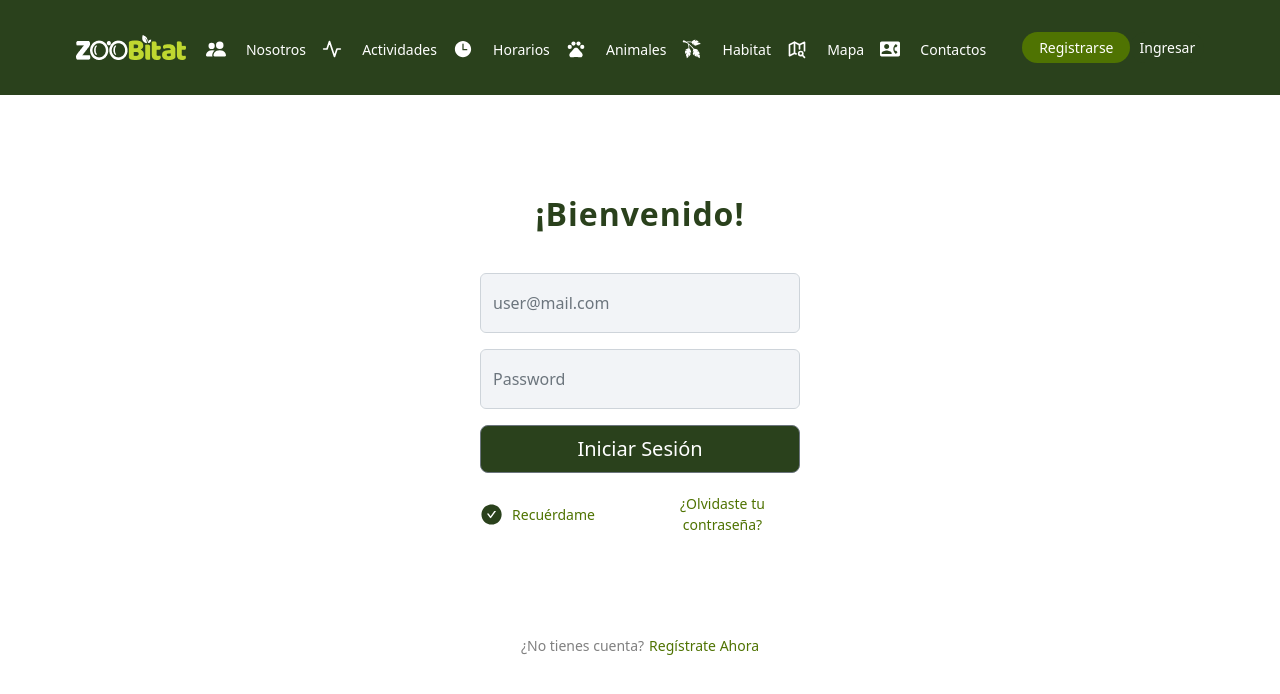
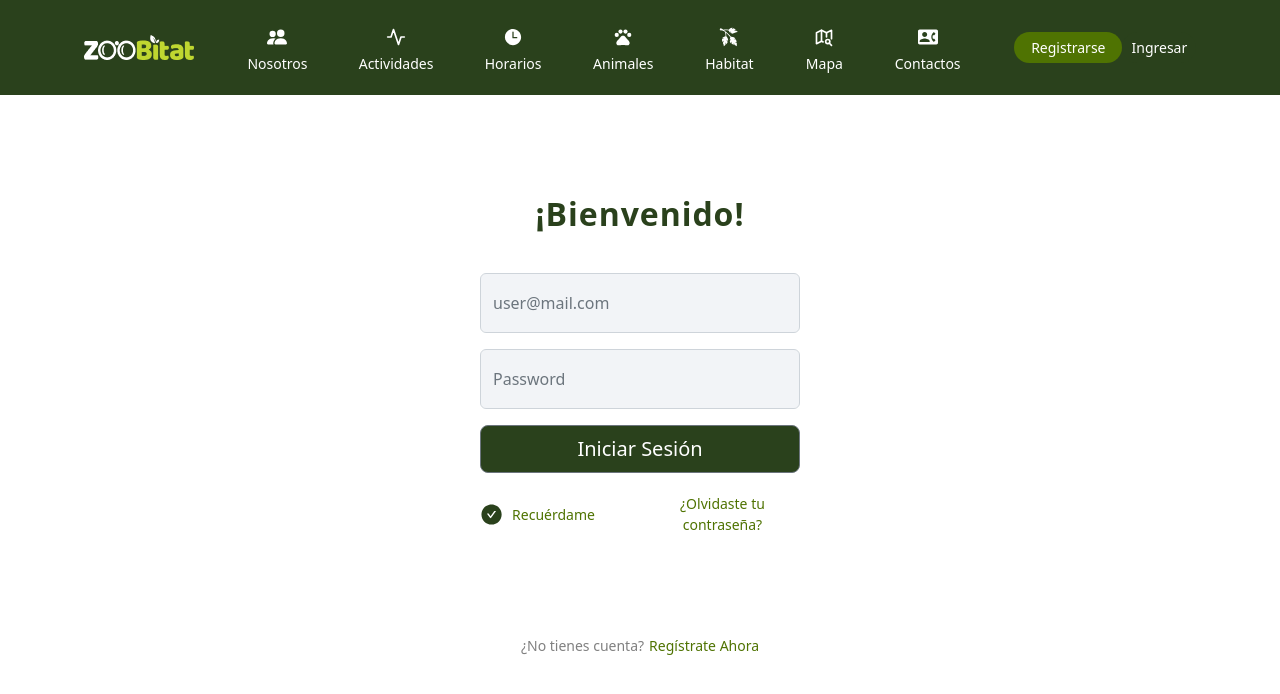
Before and after one commit to gregrodrig/Zoobitat_Front, a React (Create React App) app: page /login in a window 1280 px wide. Shown: the top 694 px of the page. Built offline with nearby package versions, Linux system fonts and the light colour scheme.

Commit message:
webMenuRep solving icons issues

```diff
--- a/src/components/animalCard/AnimalCard.module.css
+++ b/src/components/animalCard/AnimalCard.module.css
@@ -62,7 +62,6 @@
   .animalFullContainer {
     display: grid;
     grid-template-columns: repeat(4, 1fr);
-    /* grid-auto-rows: minmax(100px, auto); */
     gap: 1rem;
   }
 }
--- a/src/components/header/MenuWeb.jsx
+++ b/src/components/header/MenuWeb.jsx
@@ -107,7 +107,7 @@ function MenuWeb() {
             <Row className="container-menu-list">
               <Col md={8} className="col-menu-list">
                 <Nav
-                  className="m-2 nav-menu-list"
+                  className="nav-menu-list"
                   activeKey="/home"
                   style={{ flexDirection: "inherit" }}
                 >
@@ -144,7 +144,6 @@ function MenuWeb() {
                         style={{
                           fontSize: "40px",
                           color: "white",
-                          // color: "#4F7302",
                         }}
                       />
                     </Link>
--- a/src/components/header/navbar.css
+++ b/src/components/header/navbar.css
@@ -28,7 +28,7 @@
     max-width: 100% !important;
   }
   .nav-menu-list {
-    margin: 0 1rem !important;
+    margin: 0 2% !important;
   }
 }
 
```
